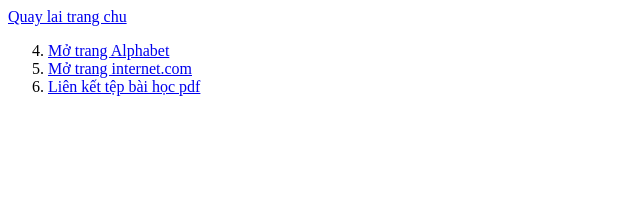
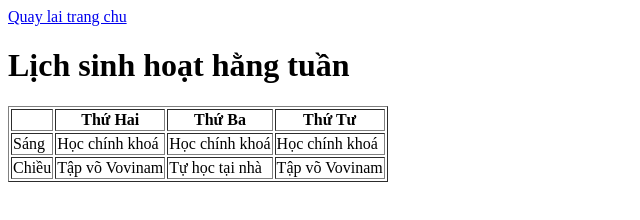
Before and after one commit to dluu90311-a11y/dungai.github.io, a plain HTML site: page baitapf3/hinh1.html in a window 1280 px wide. Shown: the whole page, without its empty margins (0-640 px from the left). Drawn offline with Linux system fonts and the light colour scheme.

Commit message:
Update hinh1.html with weekly schedule
Added a weekly schedule table and updated the title.

```diff
--- a/baitapf3/hinh1.html
+++ b/baitapf3/hinh1.html
@@ -1,20 +1,31 @@
 <html>
-  <head>
-    <meta charset = "utf-8">
-    <title>Baitapf2</title>
-  </head>
-  <body>
-     <a href ="../index.html">Quay lai trang chu</a>
-   <ol type="1" start="4">
-     <li>
-        <a href="https://abc.xyz">Mở trang Alphabet</a>
-     </li>
-     <li>
-       <a href="https://internet.com" target="_blank">Mở trang internet.com</a>
-     </li>
-     <li>
-       <a href="/tuan12a11.github.io/tailieu/baihoc.pdf">Liên kết tệp bài học pdf</a>
-     </li>
-   </ul>
-  </body>
+    <head>
+        <meta charset ="utf-8">
+        <title>Baitapf3</title>
+    </head>
+    <body>
+       <a href ="../index.html">Quay lai trang chu</a>
+       <h1>Lịch sinh hoạt hằng tuần</h1>
+<table border="1">
+  <tr>
+    <th></th>
+    <th>Thứ Hai</th>
+    <th>Thứ Ba</th>
+    <th>Thứ Tư</th>
+  </tr>
+  <tr>
+    <td>Sáng</td>
+    <td>Học chính khoá</td>
+    <td>Học chính khoá</td>
+    <td>Học chính khoá</td>
+  </tr>
+  <tr>
+    <td>Chiều</td>
+    <td>Tập võ Vovinam</td>
+    <td>Tự học tại nhà</td>
+    <td>Tập võ Vovinam</td>
+  </tr>
+</table>
+
+     </body>
 </html>
```
